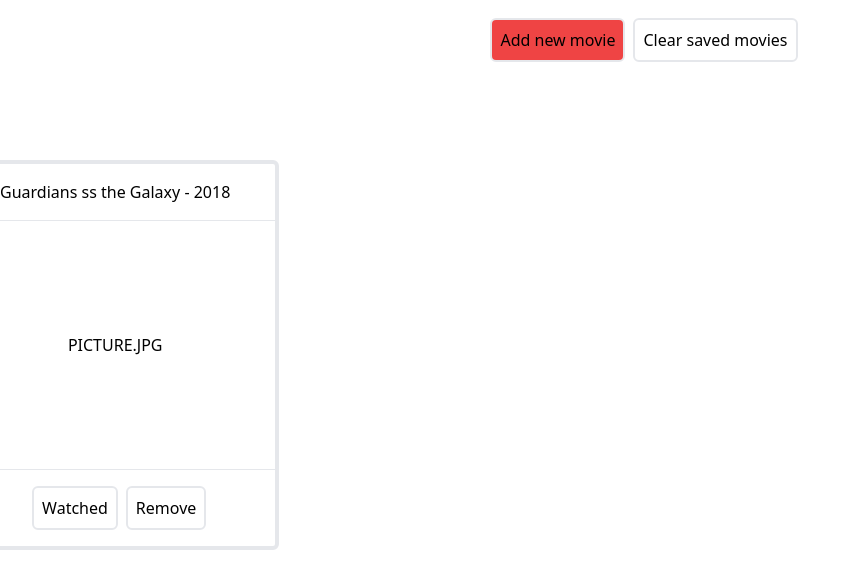
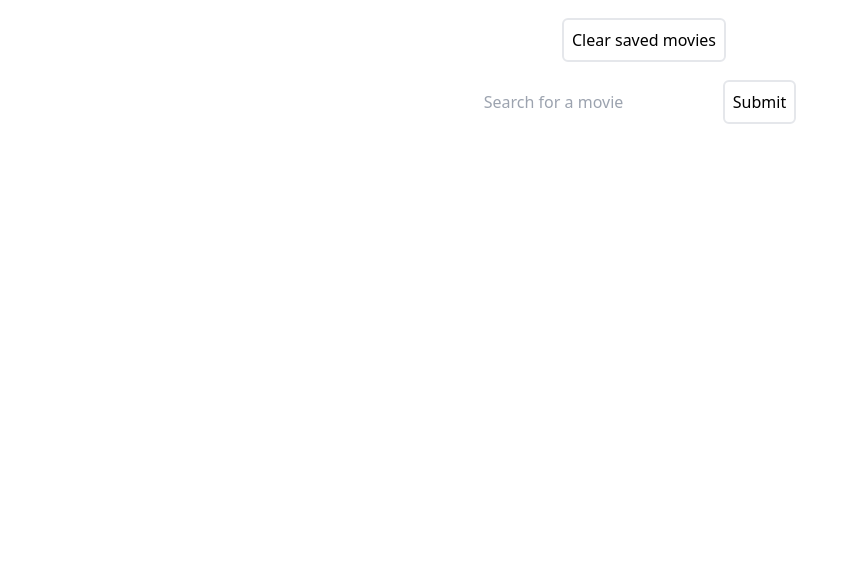
Before and after one commit to P-Hsgw/movies-library, a React (Create React App) app: page / in a window 1280 px wide. Shown: the top 588 px of the page, without its empty margins (0-861 px from the left). Built offline with nearby package versions, Linux system fonts and the light colour scheme; the HTML template or start-up script is replaced by a standard one.

Commit message:
Fix components and state management

```diff
--- a/src/App.js
+++ b/src/App.js
@@ -1,22 +1,14 @@
-import { Header } from "./components/Header"
-import { Body } from "./components/Body"
+import { Header } from "./components/Header";
+import { Body } from "./components/Body";
 import React, { useState } from "react";
 
-
 function App() {
-  const [movies, setMovies] = useState([
-    {
-      title: "Guardians ss the Galaxy",
-      releaseDate: "2018",
-      thumbnail: "PICTURE.JPG",
-      isWatched: true,
-    },
-  ]);
+  const [movie, setMovie] = useState();
 
   return (
     <div className="App">
-      <Header />
-      <Body movies={movies} setMovies={setMovies} />
+      <Header fetchMovies={setMovie}  />
+      <Body movieska={movie} />
     </div>
   );
 }
--- a/src/components/Body.js
+++ b/src/components/Body.js
@@ -1,28 +1,23 @@
-import React, { useState } from "react";
+import React, { useState, useEffect } from "react";
 import { Card } from "./Card";
 import uuid from "react-uuid";
 
-export const Body = ({movies, setMovies}) => {
-  async function fetchMovie(search) {
-    try {
-      const response = await fetch(
-        ` https://api.themoviedb.org/3/search/movie?api_key=9812bf8694ef69e36a998bad88ff117a&language=en-US&query=Dune&page=1&include_adult=false`,
-        { mode: "cors" }
-      );
-      const movie = await response.json();
-      console.log(movie.results[0]);
-    } catch (error) {
-      alert("Error:" + error);
+export const Body = ({movieska}) => {
+  const [movies, setMovies] = useState([]);
+  const [mounted, setMounted ] = useState(null)
+
+
+
+  useEffect(( ) => {
+    if (mounted === false) {
+      setMovies(
+        oldArray => [...oldArray,  movieska]
+       );
     }
-  }
-  const fillMovie = (title, releaseDate, thumbnail, isWatched) => {
-    setMovies({
-      title: title,
-      releaseDate: releaseDate,
-      thumbnail: thumbnail,
-      isWatched: isWatched,
-    });
-  };
+  }, [movieska])
+  useEffect(() => {
+    setMounted(false)
+  })
 
   const movieCards = movies.map(
     ({ title, releaseDate, thumbnail, isWatched }) => (
@@ -37,6 +32,9 @@
       />
     )
   );
+
+
+
   return (
     <>
       <div className="w-screen grid xl:grid-cols-5 gap-8 lg:grid-cols-3 md:grid-cols-2 mt-20">
--- a/src/components/Header.js
+++ b/src/components/Header.js
@@ -1,12 +1,41 @@
-import React, { useState } from "react";
-
+import React, { useEffect, useState } from "react";
 import { Button } from "./Button";
 
-const Modal = () => {
+const Modal = ( {fetchMovies} ) => {
+  const [movies, setMovies] = useState();
+
+  const fillMovie = (title, releaseDate, thumbnail, isWatched) => {
+    setMovies({
+      title: title,
+      releaseDate: releaseDate,
+      thumbnail: thumbnail,
+      isWatched: isWatched,
+    });
+  };
+
+  useEffect(() => {
+    fetchMovies(movies)
+  }, [movies]);
+
+
+  async function fetchMovie(search) {
+    try {
+      const response = await fetch(
+        ` https://api.themoviedb.org/3/search/movie?api_key=9812bf8694ef69e36a998bad88ff117a&language=en-US&query=${search}&page=1&include_adult=false`,
+        { mode: "cors" }
+      );
+      const movie = await response.json();
+      console.log(movie.results[0])
+      fillMovie(movie.results[0].title, movie.results[0].release_date, "thumbnail", true)
+    } catch (error) {
+      alert("Error:" + error);
+    }
+  }
+
   const handleClick = (e) => {
     e.preventDefault();
     const input = document.querySelector("input")
-    console.log(input.value)
+    fetchMovie(input.value)
   };
 
   return (
@@ -21,24 +50,24 @@
   );
 };
 
-export const Header = () => {
-  const [isVisible, setVisible] = useState(false);
+export const Header = ({fetchMovies}) => {
+  const [isVisible, setVisible] = useState(true);
 
-  const handleMovieClick = () => {
-    setVisible(!isVisible);
-  };
+  // const handleMovieClick = () => {
+  //   setVisible(!isVisible);
+  // };
 
   return (
     <>
       <div className="flex flex-wrap justify-center content-center w-screen h-20">
-        <Button additionalClass="bg-red-500" handleClick={handleMovieClick}>
+        {/* <Button additionalClass="bg-red-500" >
           {isVisible ? "Close Search Bar" : "Add new movie"}
-        </Button>
+        </Button> */}
         <Button>Clear saved movies</Button>
       </div>
       {isVisible ? (
         <div className="flex flex-wrap justify-center content-center w-screen h-auto">
-          <Modal />
+          <Modal fetchMovies={fetchMovies}/>
         </div>
       ) : (
         <></>
```
